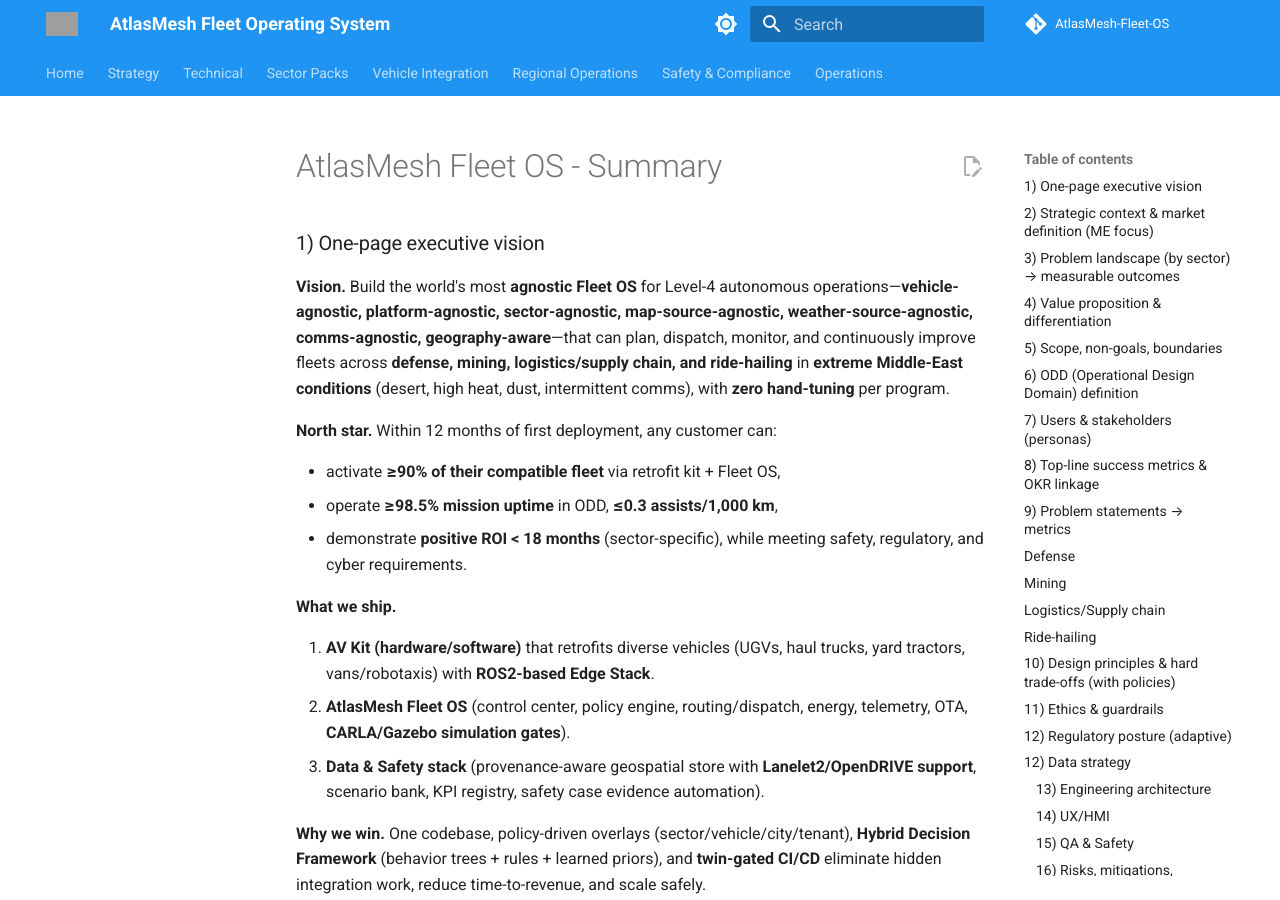
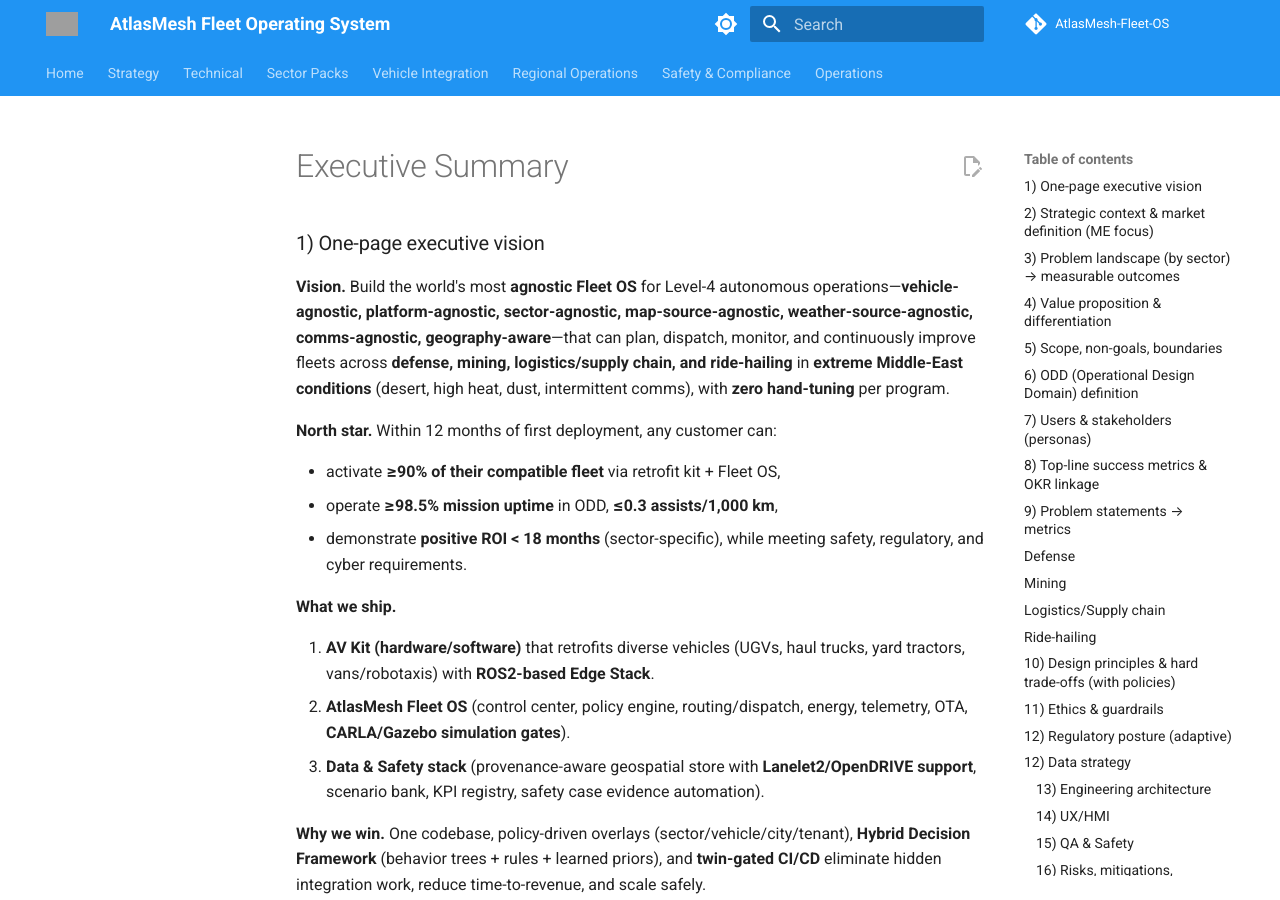
Before and after one commit to suprachakra/AtlasMesh-Fleet-OS, an MkDocs documentation site: the page built from docs/strategy/01_Executive_Summary_and_Vision.md, in a window 1280 px wide and 900 px high. Built offline with MkDocs 1.6.1 and Material for MkDocs 9.7.7, drawn with Linux system fonts in a browser that asks for light colours; comment, search, counter and statistics services are not loaded; the version menu is left out; grey boxes are pictures that could not be loaded.

Commit message:
Update 01_Executive_Summary_and_Vision.md

```diff
--- a/docs/strategy/01_Executive_Summary_and_Vision.md
+++ b/docs/strategy/01_Executive_Summary_and_Vision.md
@@ -1,4 +1,4 @@
-# AtlasMesh Fleet OS - Summary
+# Executive Summary
 
 ### 1) One-page executive vision
 
```
